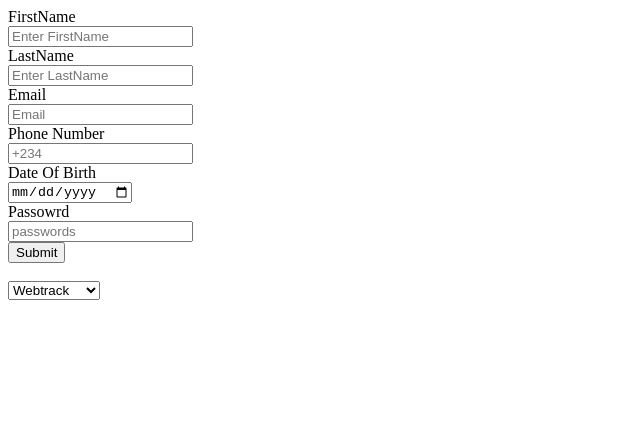
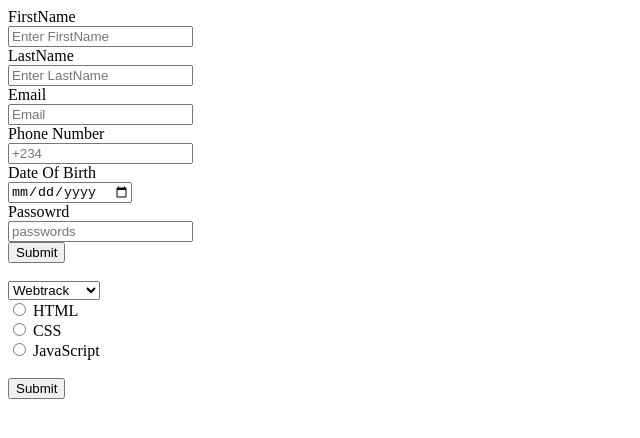
Before and after one commit to Clintoncode/forms, a plain HTML site: page index.html in a window 1280 px wide. Shown: the whole page, without its empty margins (0-640 px from the left). Drawn offline with Linux system fonts and the light colour scheme.

Commit message:
radio added

```diff
--- a/index.html
+++ b/index.html
@@ -33,8 +33,19 @@
         <option value="Webtrack">Webtrack</option>
         <option value="AiTrack">AiTrack</option>
         <option value="GameTrack">GameTrack</option>
+       </select>
+<br>
+<input type="radio" id="html"value="HTML">
+  <label for="html">HTML</label><br>
 
-       </select>
+  <input type="radio" id="css" value="CSS">
+  <label for="css">CSS</label><br>
+
+  <input type="radio" id="javascript" value="JavaScript">
+  <label for="javascript">JavaScript</label><br><br>
+
+  <input type="submit" value="Submit">
+</form>
     </form>
 
 </body>
```
